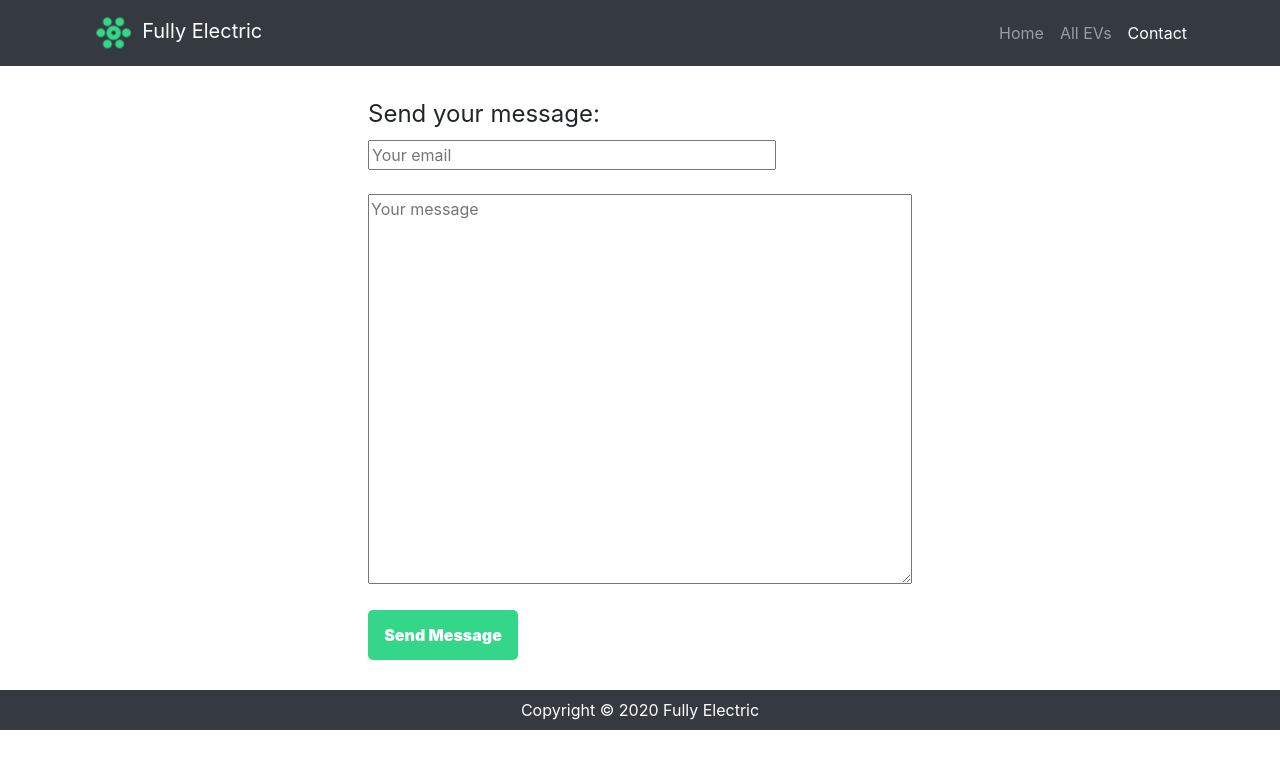
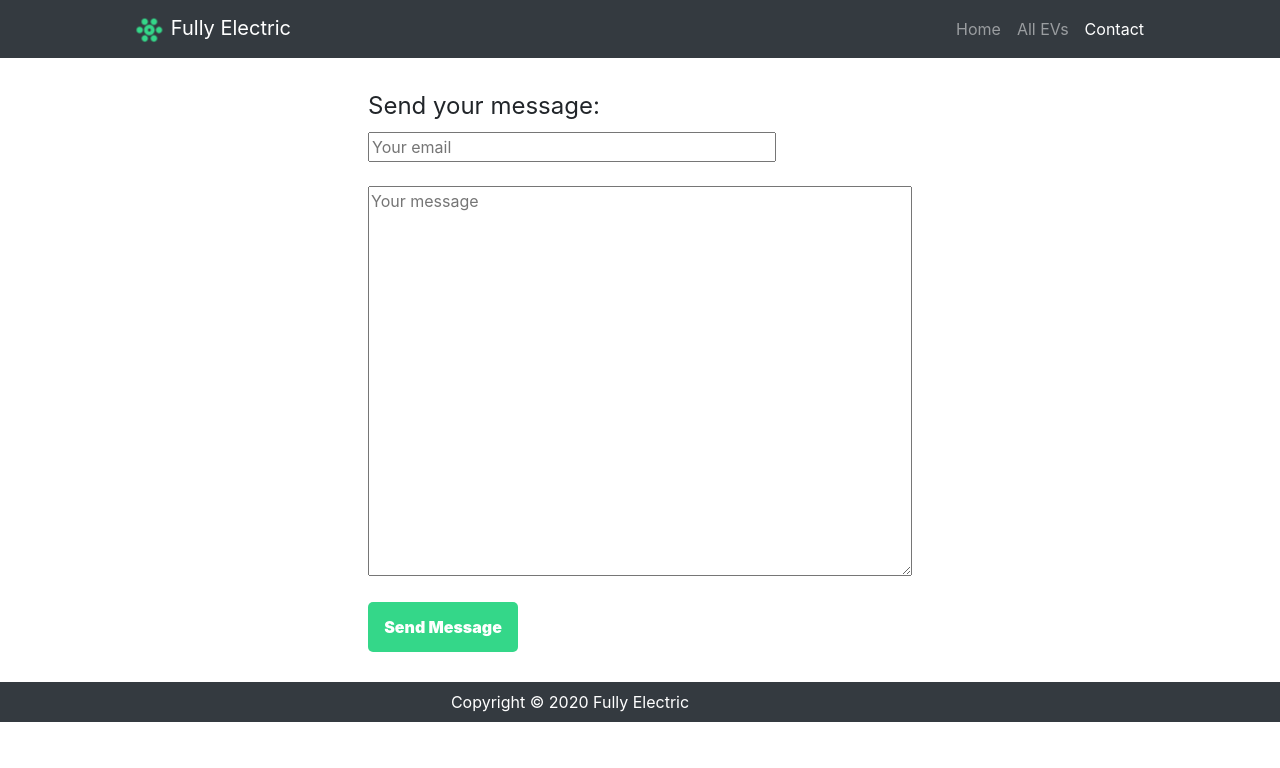
Before and after one commit to goncalog/fully-electric, a React (Create React App) app in the folder fully-electric-frontend/: page /contact in a window 1280 px wide. Shown: the top 768 px of the page. Built offline with nearby package versions, Linux system fonts and the light colour scheme.

Commit message:
Fix layout of Navigation React component

```diff
--- a/fully-electric-frontend/src/css/Navigation.css
+++ b/fully-electric-frontend/src/css/Navigation.css
@@ -1,5 +1,15 @@
+.navbar {
+  padding-right: 10%;
+  padding-left: 10%;
+}
+
+.container {
+  padding: 0;
+  margin: 0;
+}
+
 .App-logo {
-  height: 5vmin;
+  height: 30px;
   pointer-events: none;
 }
 
```
